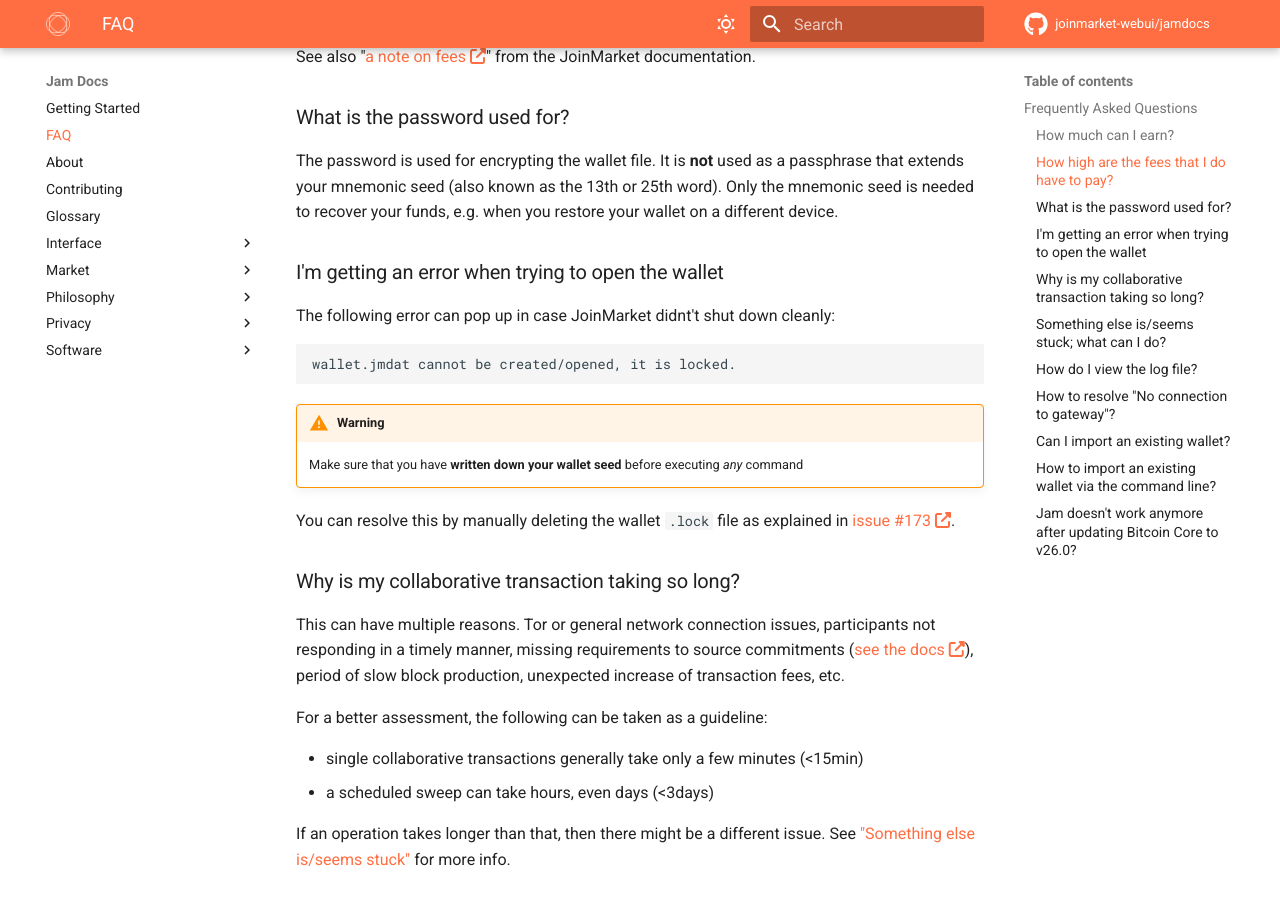
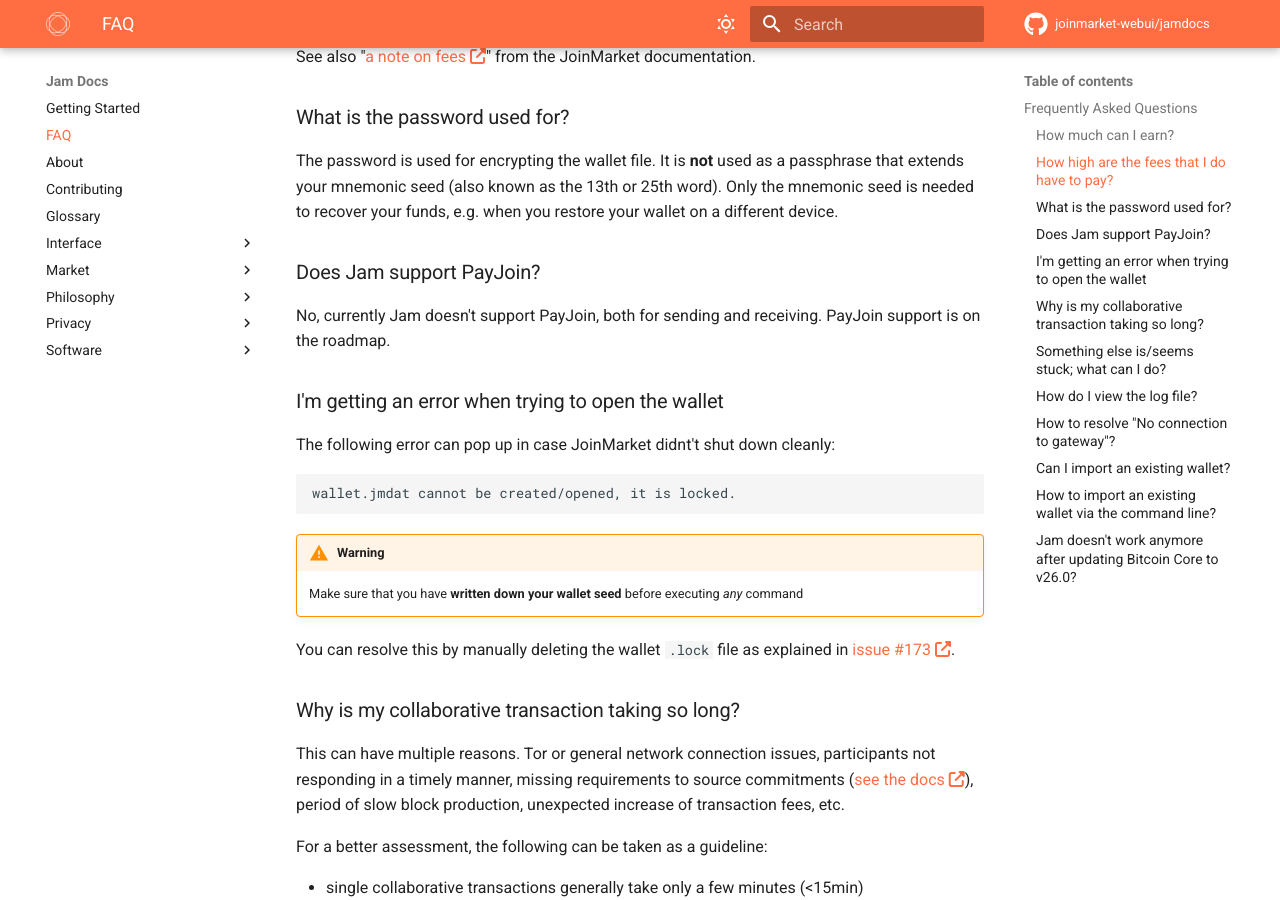
Before and after one commit to joinmarket-webui/jamdocs, an MkDocs documentation site: the page built from docs/FAQ.md, in a window 1280 px wide and 900 px high, scrolled down 1150 px. Built offline with MkDocs 1.6.1 and Material for MkDocs 9.7.7, drawn with Linux system fonts in a browser that asks for light colours; nearby versions of some CDN libraries; comment, search, counter and statistics services are not loaded.

Commit message:
FAQ: does Jam support PayJoin

```diff
--- a/docs/FAQ.md
+++ b/docs/FAQ.md
@@ -67,6 +67,11 @@
 The password is used for encrypting the wallet file.
 It is **not** used as a passphrase that extends your mnemonic seed (also known as the 13th or 25th word).
 Only the mnemonic seed is needed to recover your funds, e.g. when you restore your wallet on a different device.
+
+### Does Jam support PayJoin?
+
+No, currently Jam doesn't support PayJoin, both for sending and receiving.
+PayJoin support is on the roadmap.
 
 ### I'm getting an error when trying to open the wallet
 
```
